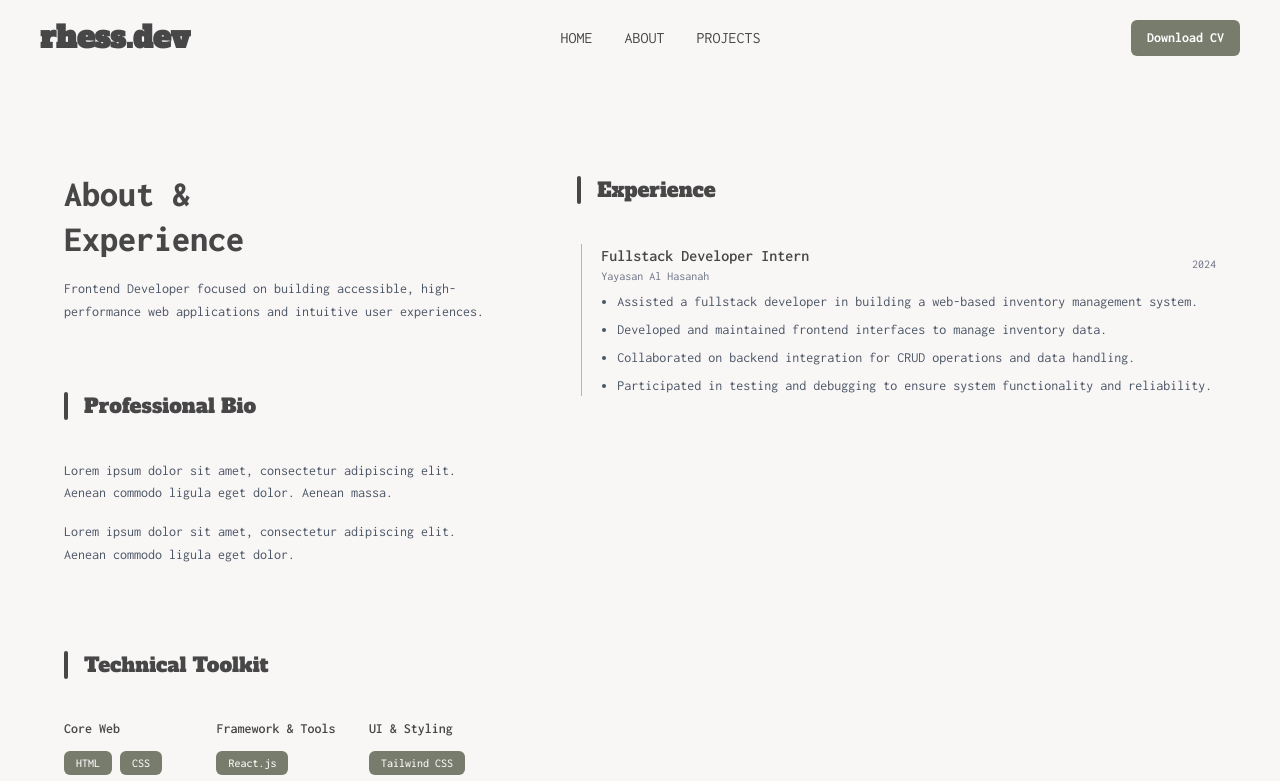
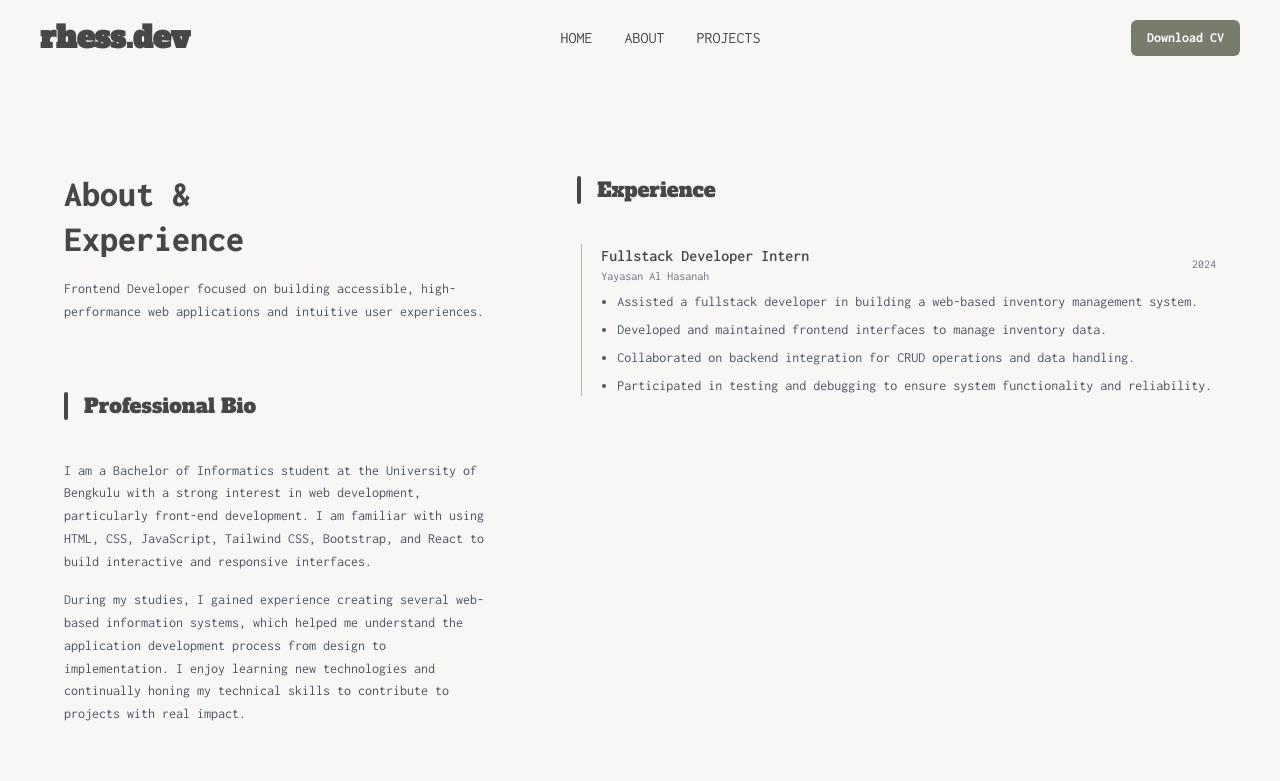
Before and after one commit to FakhriRa-Dot/web-portfolio, a React (Vite) app: page /about in a window 1280 px wide. Shown: the top 781 px of the page. Built offline with nearby package versions, Linux system fonts and the light colour scheme.

Commit message:
add profesional bio

```diff
--- a/src/pages/about/section/bioSection.tsx
+++ b/src/pages/about/section/bioSection.tsx
@@ -6,13 +6,19 @@ export default function AboutBio() {
       <SectionHeader title="Professional Bio" />
 
       <p className="mb-4 text-sm leading-relaxed text-gray-600">
-        Lorem ipsum dolor sit amet, consectetur adipiscing elit. Aenean commodo
-        ligula eget dolor. Aenean massa.
+        I am a Bachelor of Informatics student at the University of Bengkulu
+        with a strong interest in web development, particularly front-end
+        development. I am familiar with using HTML, CSS, JavaScript, Tailwind
+        CSS, Bootstrap, and React to build interactive and responsive
+        interfaces.
       </p>
 
       <p className="text-sm leading-relaxed text-gray-600">
-        Lorem ipsum dolor sit amet, consectetur adipiscing elit. Aenean commodo
-        ligula eget dolor.
+        During my studies, I gained experience creating several web-based
+        information systems, which helped me understand the application
+        development process from design to implementation. I enjoy learning new
+        technologies and continually honing my technical skills to contribute to
+        projects with real impact.
       </p>
     </section>
   );
--- a/src/pages/home/section/herosection.tsx
+++ b/src/pages/home/section/herosection.tsx
@@ -33,12 +33,7 @@ export default function HeroSection() {
         <picture>
           <source
             type="image/webp"
-            srcSet={`
-        /images/Foto-480.webp 480w,
-        /images/Foto-768.webp 768w,
-        /images/Foto-1024.webp 1024w,
-        /images/Foto.webp 1600w
-      `}
+            srcSet="/images/Foto.webp"
             sizes="(max-width: 640px) 65vw, 260px"
           />
           <img
```
